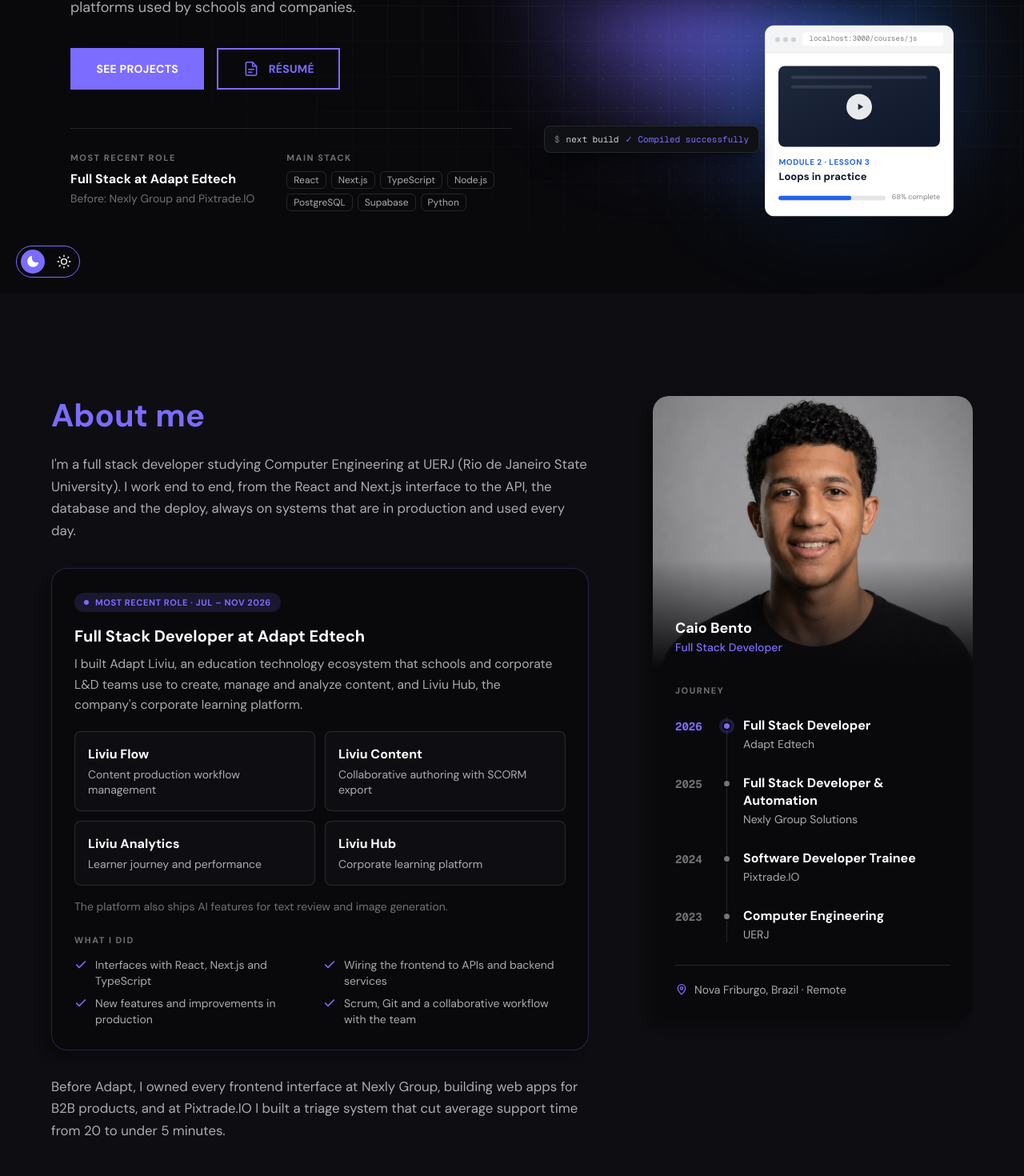
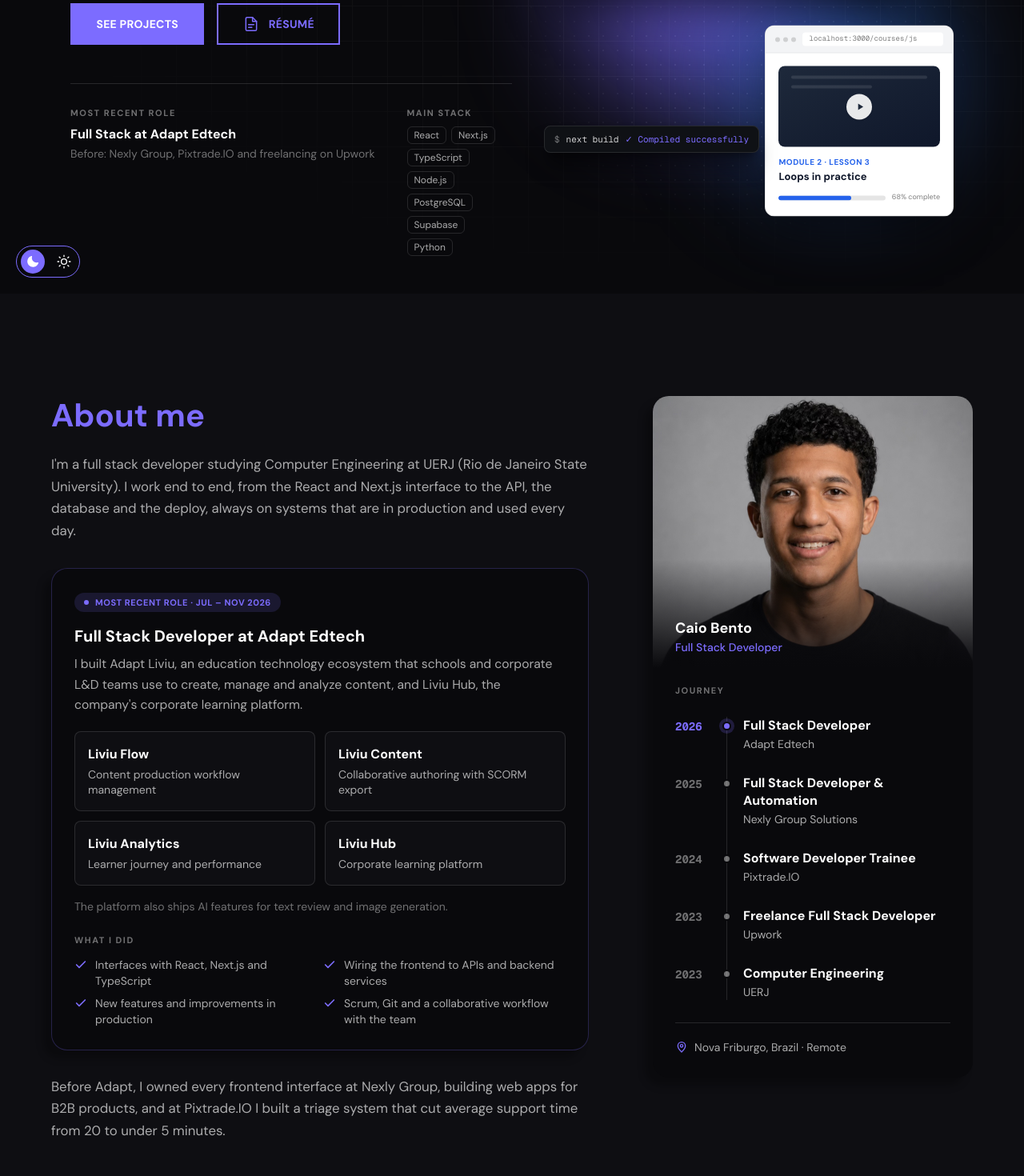
Before and after one commit to caiobento7/portfolio, a Next.js app: page /en in a window 1280 px wide. Shown: the part 433-1903 px from the top of the page at 80% size. Built offline with nearby package versions, Linux system fonts and the light colour scheme; a web font is replaced by a local one.

Commit message:
Freelance na Upwork na experiência e na trajetória

```diff
--- a/src/content/index.ts
+++ b/src/content/index.ts
@@ -155,7 +155,7 @@ const pt: Content = {
       "Desenvolvo aplicações web de ponta a ponta com React, Next.js, TypeScript e Node.js. Na minha experiência mais recente, na Adapt Edtech, construí plataformas de educação usadas por instituições de ensino e empresas.",
     now: "Experiência mais recente",
     nowRole: "Full Stack na Adapt Edtech",
-    before: "Antes: Nexly Group e Pixtrade.IO",
+    before: "Antes: Nexly Group, Pixtrade.IO e freelance na Upwork",
     stackLabel: "Stack principal",
     stack: ["React", "Next.js", "TypeScript", "Node.js", "PostgreSQL", "Supabase", "Python"],
     code: {
@@ -235,6 +235,7 @@ const pt: Content = {
     { year: "2026", role: "Full Stack Developer", org: "Adapt Edtech" },
     { year: "2025", role: "Full Stack Developer & Automation", org: "Nexly Group Solutions" },
     { year: "2024", role: "Software Developer Trainee", org: "Pixtrade.IO" },
+    { year: "2023", role: "Desenvolvedor Full Stack Freelance", org: "Upwork" },
     { year: "2023", role: "Engenharia da Computação", org: "UERJ" },
   ],
   projects: [
@@ -431,6 +432,16 @@ const pt: Content = {
         "Suporte remoto a usuários via AnyDesk e TeamViewer",
       ],
     },
+    {
+      company: "Upwork",
+      role: "Desenvolvedor Full Stack (Freelance)",
+      period: "Dez 2023 – Abr 2024",
+      mode: "Remoto",
+      bullets: [
+        "Desenvolvimento de pequenas aplicações web para clientes, de ponta a ponta: levantamento de requisitos, definição de escopo, desenvolvimento e entrega final",
+        "Responsável pelas decisões técnicas e pela comunicação direta com o cliente ao longo de todo o projeto",
+      ],
+    },
   ],
   skills: [
     { group: "Frontend", icon: "code", desc: "Interfaces responsivas e rápidas para produtos B2B em produção, do layout ao estado da aplicação.", items: ["React", "Next.js", "TypeScript", "JavaScript", "HTML", "CSS", "Angular", "TailwindCSS"] },
@@ -487,7 +498,7 @@ const en: Content = {
       "I build web applications end to end with React, Next.js, TypeScript and Node.js. Most recently, at Adapt Edtech, I built education platforms used by schools and companies.",
     now: "Most recent role",
     nowRole: "Full Stack at Adapt Edtech",
-    before: "Before: Nexly Group and Pixtrade.IO",
+    before: "Before: Nexly Group, Pixtrade.IO and freelancing on Upwork",
     stackLabel: "Main stack",
     stack: ["React", "Next.js", "TypeScript", "Node.js", "PostgreSQL", "Supabase", "Python"],
     code: {
@@ -567,6 +578,7 @@ const en: Content = {
     { year: "2026", role: "Full Stack Developer", org: "Adapt Edtech" },
     { year: "2025", role: "Full Stack Developer & Automation", org: "Nexly Group Solutions" },
     { year: "2024", role: "Software Developer Trainee", org: "Pixtrade.IO" },
+    { year: "2023", role: "Freelance Full Stack Developer", org: "Upwork" },
     { year: "2023", role: "Computer Engineering", org: "UERJ" },
   ],
   projects: [
@@ -763,6 +775,16 @@ const en: Content = {
         "Remote user support via AnyDesk and TeamViewer",
       ],
     },
+    {
+      company: "Upwork",
+      role: "Full Stack Developer (Freelance)",
+      period: "Dec 2023 – Apr 2024",
+      mode: "Remote",
+      bullets: [
+        "Built small web applications for clients end to end: requirements gathering, scoping, development and final delivery",
+        "Owned the technical decisions and the direct communication with the client throughout each project",
+      ],
+    },
   ],
   skills: [
     { group: "Frontend", icon: "code", desc: "Fast, responsive interfaces for B2B products in production, from layout to application state.", items: ["React", "Next.js", "TypeScript", "JavaScript", "HTML", "CSS", "Angular", "TailwindCSS"] },
```
